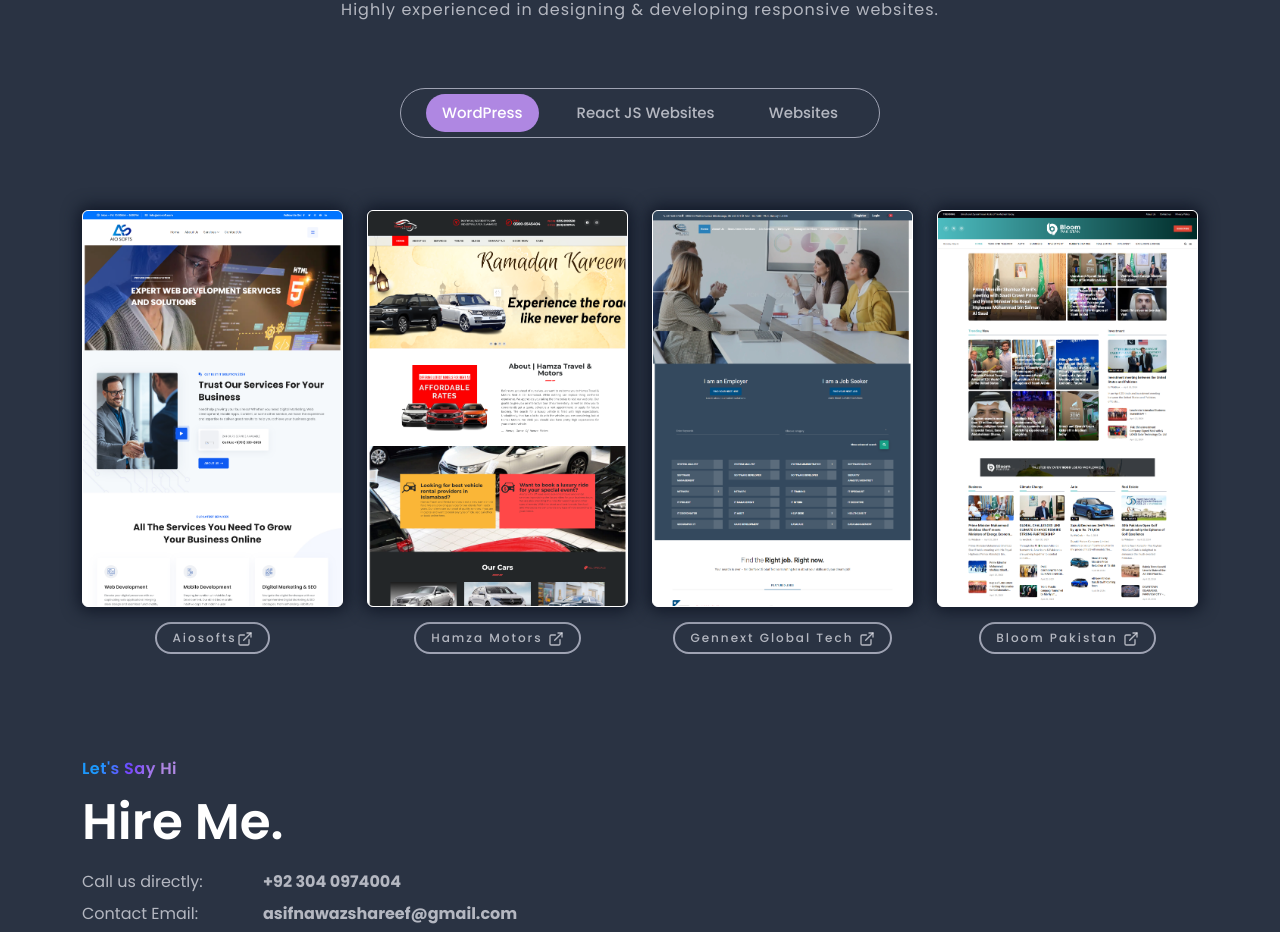
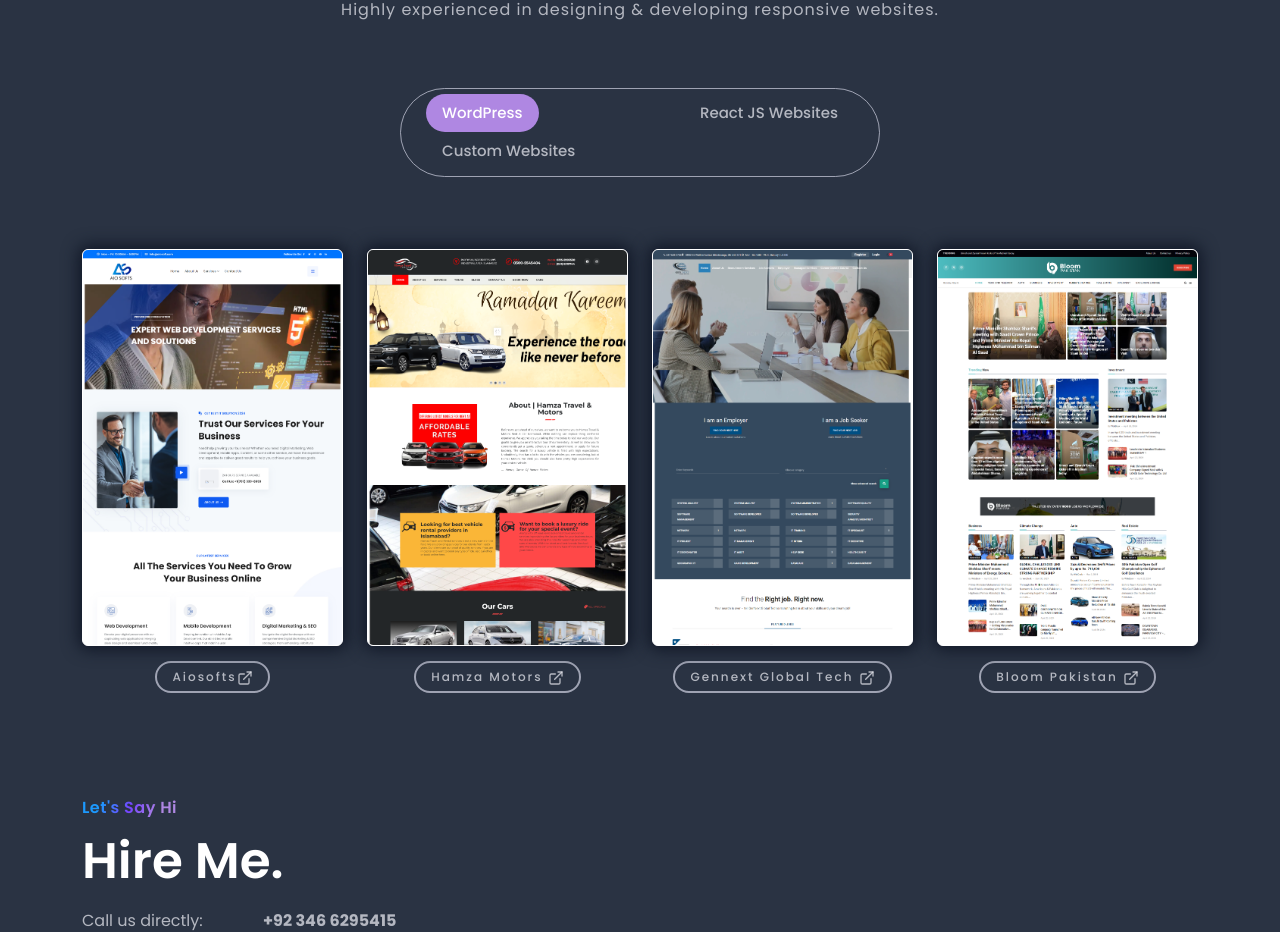
Before and after one commit to asifnawazshareef/portfolio, a React (Vite) app: page / in a window 1280 px wide. Shown: the part 2537-3469 px from the top of the page. Built offline with nearby package versions, Linux system fonts and the light colour scheme; grey boxes are pictures that could not be loaded.

Commit message:
Add the personal details

```diff
--- a/src/components/AboutMe.jsx
+++ b/src/components/AboutMe.jsx
@@ -167,6 +167,7 @@
                         <li>HTML / HTML5</li>
                         <li>CSS / CSS3</li>
                         <li>JavaScript</li>
+                        <li>Redux Toolkit</li>
                         <li>jQuery</li>
                         <li>AJAX</li>
                         <li>Bootstrap</li>
@@ -193,31 +194,25 @@
                     <ul className="text-start ps-0">
                       <li>
                         <a href="#">
-                          React JS Internship
+                          Frontend Developer
+                          <span>- Hypertext Solutions , Islamabad</span>
+                        </a>
+                        April 2025 - Present
+                      </li>
+
+                      <li>
+                        <a href="#">
+                          Frontend Developer
                           <span>- Smart Coders (SMC) , Islamabad</span>
                         </a>
-                        Sep 2024 - Present
-                      </li>
-                      <li>
-                        <a href="#">
-                          Wordpress Frontend & Backend Developer
-                          <span>- Cybermind Solutions , Rawalpindi</span>
-                        </a>
-                        May 2024 - July 2024
-                      </li>
-                      <li>
-                        <a href="#">
-                          Front-End Developer
-                          <span>- Tecrux Global , Islamabad</span>
-                        </a>
-                        Sep 2023 - May 2024
+                        September 2023 - March 2025
                       </li>
 
                       <li>
                         <a href="#">
                           Wordpress Developer |Business Incubatee
                           <span>
-                            - Regional Plan9 , Punjab IT Board , PMAS ,
+                            - Regional Plan9 , Punjab IT Board , PMAS Arid Agriculture University ,
                             Rawalpindi
                           </span>
                         </a>
--- a/src/components/ContactUs.jsx
+++ b/src/components/ContactUs.jsx
@@ -12,12 +12,12 @@
               <div class="row call_details mb-4">
                 <label class="col-sm-3">Call us directly:</label>
                 <div class="col-sm-9 mb-3 mb-lg-2">
-                  <a href="tel:+92 304 0974004">+92 304 0974004</a>
+                  <a href="tel:+92 346 6295415">+92 346 6295415</a>
                 </div>
                 <label class="col-sm-3">Contact Email:</label>
                 <div class="col-sm-9 mb-3 mb-lg-2">
-                  <a href="mailto:asifnawazshareef@gmail.com">
-                    asifnawazshareef@gmail.com
+                  <a href="mailto:asifnawazsharif3@gmail.com">
+                    asifnawazsharif3@gmail.com
                   </a>
                 </div>
                 <label class="col-sm-3">Address:</label>
--- a/src/components/Footer.jsx
+++ b/src/components/Footer.jsx
@@ -28,7 +28,7 @@
                   </a>
                 </li>
                 <li>
-                  <a href="https://api.whatsapp.com/send?phone=923040974004">
+                  <a href="https://api.whatsapp.com/send?phone=923466295415">
                     <i class="fab fa-whatsapp"></i>
                   </a>
                 </li>
@@ -37,7 +37,7 @@
             <div class="col-lg-4 col-md-12">
               <div class="copyright-text text-lg-start text-center mb-3 mb-lg-0">
                 <p class="mb-0 text-center">
-                  Copyright © 2024 . All Rights Reserved. <br />
+                  Copyright © 2026 . All Rights Reserved. <br />
                   Designed by<a href="#"> Asif Nawaz</a>
                 </p>
               </div>
--- a/src/components/Projects/Projects.jsx
+++ b/src/components/Projects/Projects.jsx
@@ -68,7 +68,7 @@
                     aria-controls="pills-websites"
                     aria-selected="true"
                   >
-                    Websites
+                    Custom Websites
                   </button>
                 </li>
               </ul>
--- a/src/components/SideBar.jsx
+++ b/src/components/SideBar.jsx
@@ -4,7 +4,7 @@
   return (
     <div className="d-flex flex-column align-items-end p-3 gap-3 text-light sidebar-social-links">
       <a
-        href="mailto:asifnawazshareef@gmail.com"
+        href="mailto:asifnawazsharif3@gmail.com"
         target="_blank"
         data-toggle="tooltip"
         title="Email"
@@ -29,7 +29,7 @@
         <i class="fa-brands fa-github fa-xl  transform text-light transition-transform duration-300 ease-in-out hover:scale-125"></i>
       </a>
       <a
-        href="https://api.whatsapp.com/send?phone=923040974004"
+        href="https://api.whatsapp.com/send?phone=923466295415"
         target="_blank"
         data-toggle="tooltip"
         title="Whatsapp"
```
